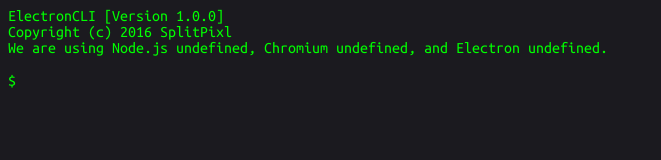
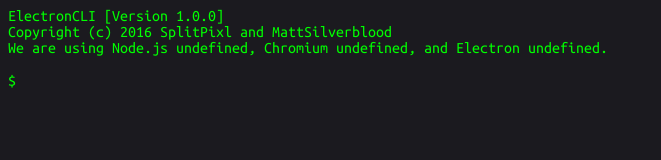
Before and after one commit to SplitPixl/ElectronCLI, an Electron app: page src/index.html in a window 1280 px wide. Shown: the whole page, without its empty margins (0-661 px from the left). Drawn offline with Linux system fonts and the light colour scheme.

Commit message:
Fixed credits in License and CLI

```diff
--- a/src/index.html
+++ b/src/index.html
@@ -13,7 +13,7 @@
 	</script>
   </head>
   <body>
-    ElectronCLI [Version <script>document.write(appData.version)</script>]<br>Copyright (c) 2016 SplitPixl
+    ElectronCLI [Version <script>document.write(appData.version)</script>]<br>Copyright (c) 2016 <script>document.write(appData.author)</script>
   <div id="buffer">
     We are using Node.js <script>document.write(process.versions.node)</script>,
     Chromium <script>document.write(process.versions.chrome)</script>,
```
Also changed, not shown: 1 other file.
